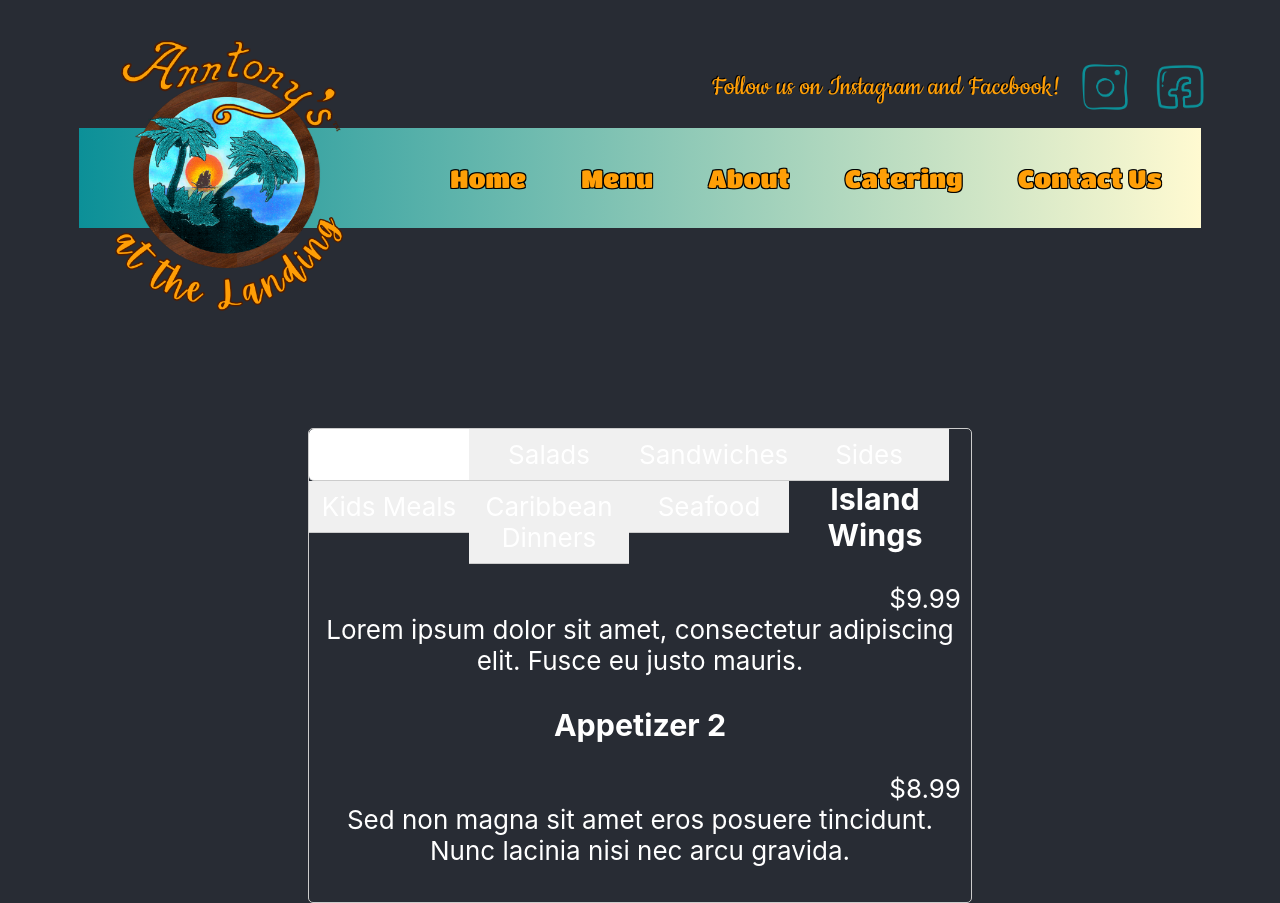
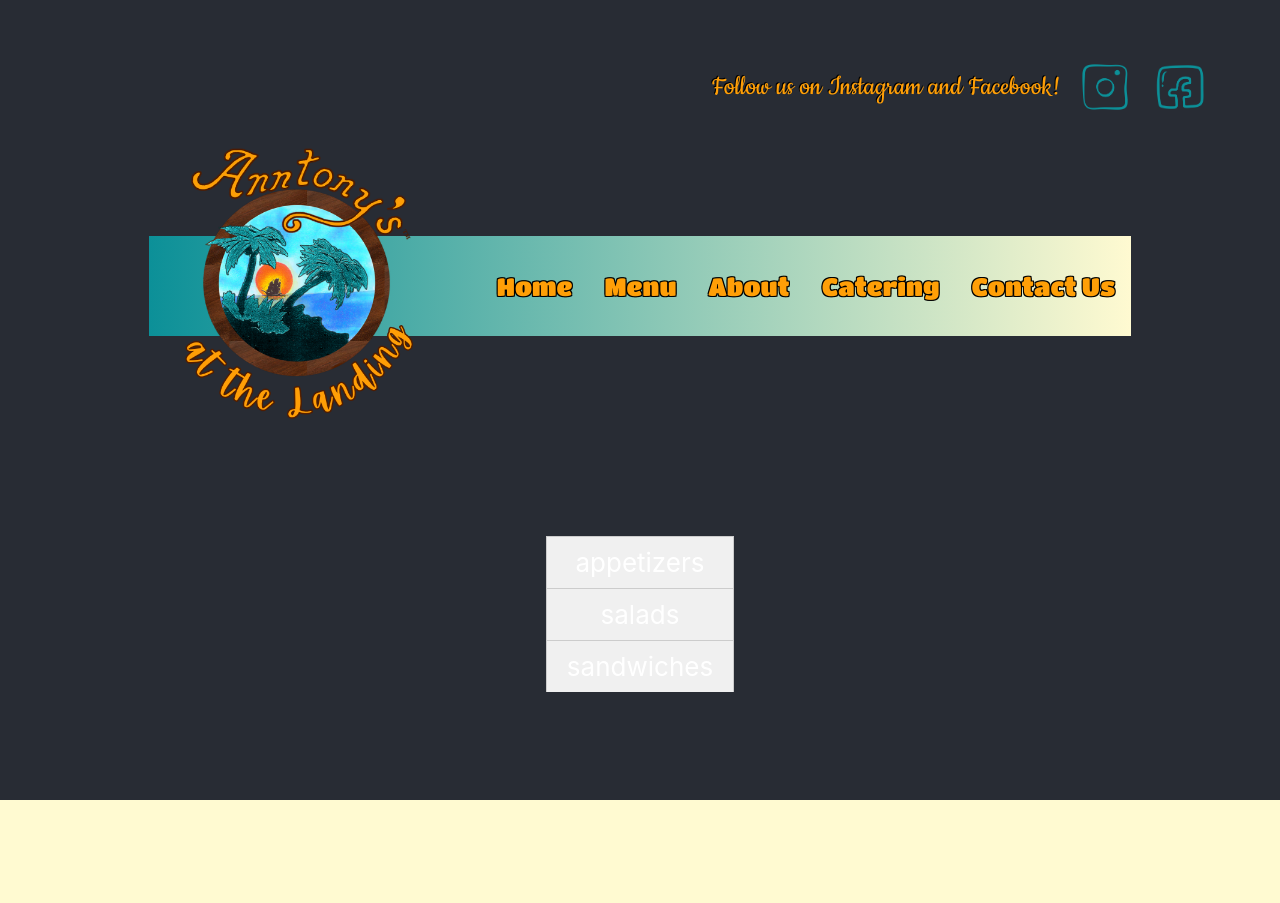
Before and after one commit to Introvette/anntonys-at-the-landing, a React (Create React App) app: page /menu in a window 1280 px wide. After the commit the page ends 800 px from the top, so only its background shows below. Built offline with nearby package versions, Linux system fonts and the light colour scheme.

Commit message:
tried to fix menu tabs :(

```diff
--- a/src/Components/MenuTabs/menuTabs.css
+++ b/src/Components/MenuTabs/menuTabs.css
@@ -1,94 +1,67 @@
+
 .menu-tabs-container {
-    border: 1px solid #ccc;
-    border-radius: 5px;
-    width: 59%;
+  display: flex;
+  flex-direction: column;
 }
 
+
+.tabs-wrapper {
+  display: flex;
+  flex-direction: row;
+}
+
+
 .tab {
-    padding: 10px;
   cursor: pointer;
+  padding: 10px 20px;
   background-color: #f0f0f0;
-    border-bottom: 1px solid #ccc;
-    text-align: center;
-    float: left;
-    width: 140px;
+  border: 1px solid #ccc;
+  border-bottom: none;
 }
+
 
 .tab.active {
   background-color: #fff;
 }
 
-.content {
-    padding: 10px;
-}
-
-.food-menu-content,
-.cocktails-content,
-.app-menu-content,
-.salads-menu-content,
-.sand-menu-content,
-.sides-menu-content,
-.kids-menu-content,
-.dinners-menu-content,
-.seafood-menu-content {
-    display: none;
-}
-
-.food-menu-content.active,
-.cocktails-content.active,
-.app-menu-content.active,
-.salads-menu-content.active,
-.sand-menu-content.active,
-.sides-menu-content.active,
-.kids-menu-content.active,
-.dinners-menu-content.active,
-.seafood-menu-content.active {
-    display: block;
-}
-
-.tab:first-child {
-    border-radius: 5px 0 0 5px;
-}
-
-.tab:last-child {
-    border-radius: 0 5px 5px 0;
+.menu-content {
+  border: 1px solid #ccc;
+  padding: 20px;
+  margin-top: 10px;
 }
 
 
-@media (max-width: 768px) {
-    .tab {
-        float: none;
-        width: 100%;
-        border-bottom: 1px solid #ccc;
-        border-right: none;
-    }
-
-    .menu-tabs-container {
-        border: none;
-        border-radius: 0;
-    }
-
-    .tab:first-child {
-        border-radius: 0;
-    }
-
-    .tab:last-child {
-        border-radius: 0;
-    }
-}
-
 .menu-item {
-    margin-bottom: 10px;
+  margin-bottom: 20px;
 }
 
 .item-name {
   font-weight: bold;
+  margin-bottom: 5px;
 }
 
+
 .item-price {
-    float: right;
+  color: #666;
 }
 
+
 .item-description {
-    clear: both;
+  color: #999;
 }
+
+
+.tab {
+  flex: 1;
+}
+
+
+@media (min-width: 768px) {
+  .menu-tabs-container {
+    display: block;
+  }
+
+  .mobile-tabs-wrapper {
+    display: none;
+  }
+}
--- a/src/Components/MenuTabs/menuTabs.jsx
+++ b/src/Components/MenuTabs/menuTabs.jsx
@@ -1,210 +1,118 @@
-import React, { useState } from "react";
+import React, { useState, useEffect } from "react";
 import "./menuTabs.css";
 
 const MenuTabs = () => {
-    const [activeTab, setActiveTab] = useState("appetizers");
+  const [activeTab, setActiveTab] = useState(null);
+  const [isMobile, setIsMobile] = useState(false);
+
+  const menuData = {
+    appetizers: [
+      {
+        name: "Island Wings",
+        price: "$9.99",
+        description: "Lorem ipsum dolor sit amet, consectetur adipiscing elit. Fusce eu justo mauris.",
+      },
+      {
+        name: "Appetizer 2",
+        price: "$8.99",
+        description: "Sed non magna sit amet eros posuere tincidunt. Nunc lacinia nisi nec arcu gravida.",
+      },
+    ],
+    salads: [
+      {
+        name: "Salad 1",
+        price: "$7.99",
+        description: "Lorem ipsum dolor sit amet, consectetur adipiscing elit. Fusce eu justo mauris.",
+      },
+      {
+        name: "Salad 2",
+        price: "$6.99",
+        description: "Sed non magna sit amet eros posuere tincidunt. Nunc lacinia nisi nec arcu gravida.",
+      },
+    ],
+    sandwiches: [
+      {
+        name: "Sandwich 1",
+        price: "$7.99",
+        description: "Lorem ipsum dolor sit amet, consectetur adipiscing elit. Fusce eu justo mauris.",
+      },
+      {
+        name: "Sandwich 2",
+        price: "$6.99",
+        description: "Sed non magna sit amet eros posuere tincidunt. Nunc lacinia nisi nec arcu gravida.",
+      },
+    ],
+  };
+
+  useEffect(() => {
+    const checkScreenWidth = () => {
+      setIsMobile(window.innerWidth < 768);
+    };
+
+    checkScreenWidth();
+
+    window.addEventListener("resize", checkScreenWidth);
+
+    return () => {
+      window.removeEventListener("resize", checkScreenWidth);
+    };
+  }, []);
 
   const handleTabClick = (tab) => {
-        if (activeTab === tab) {
-            setActiveTab("");
-        } else {
-            setActiveTab(tab);
-        }
+    setActiveTab(activeTab === tab ? null : tab);
   };
 
   return (
-        <div className="menu-tabs-container">
+    <div className={`menu-tabs-container ${isMobile ? "mobile" : "desktop"}`}>
+      {isMobile ? (
+
+        <div className="mobile-tabs-wrapper">
+
+          <input type="checkbox" id="toggle-menu" className="sr-only" />
+          <label htmlFor="toggle-menu" className="toggle-menu-label">
+            <span className="material-icons"></span>
+          </label>
+          <div className="collapsible-menu">
+
+            {Object.keys(menuData).map((category) => (
               <div
-                className={`tab ${activeTab === "appetizers" ? "active" : ""}`}
-                onClick={() => handleTabClick("appetizers")}
+                key={category}
+                className={`tab ${activeTab === category ? "active" : ""}`}
+                onClick={() => handleTabClick(category)}
               >
-                Appetizers
+                {category}
               </div>
+            ))}
+          </div>
+        </div>
+      ) : (
+
+        <div className="desktop-tabs-wrapper">
+
+          {Object.keys(menuData).map((category) => (
             <div
-                className={`tab ${activeTab === "salads" ? "active" : ""}`}
-                onClick={() => handleTabClick("salads")}
+              key={category}
+              className={`tab ${activeTab === category ? "active" : ""}`}
+              onClick={() => handleTabClick(category)}
             >
-                Salads
+              {category}
             </div>
-            <div
-                className={`tab ${activeTab === "sandwiches" ? "active" : ""}`}
-                onClick={() => handleTabClick("sandwiches")}
-            >
-                Sandwiches
-            </div>
-            <div
-                className={`tab ${activeTab === "sides" ? "active" : ""}`}
-                onClick={() => handleTabClick("sides")}
-            >
-                Sides
-            </div>
-            <div
-                className={`tab ${activeTab === "kids" ? "active" : ""}`}
-                onClick={() => handleTabClick("kids")}
-            >
-                Kids Meals
-            </div>
-            <div
-                className={`tab ${activeTab === "dinners" ? "active" : ""}`}
-                onClick={() => handleTabClick("dinners")}
-            >
-                Caribbean Dinners
-            </div>
-            <div
-                className={`tab ${activeTab === "seafood" ? "active" : ""}`}
-                onClick={() => handleTabClick("seafood")}
-            >
-                Seafood
-            </div>
-
-            <div className="content">
-                {activeTab === "appetizers" && (
-                    <div className="app-menu-content active">
-                        <div className="menu-item">
-                            <h3 className="item-name">Island Wings</h3>
-                            <span className="item-price">$9.99</span>
-                            <p className="item-description">
-                                Lorem ipsum dolor sit amet, consectetur adipiscing
-                                elit. Fusce eu justo mauris.
-                            </p>
-                        </div>
-                        <div className="menu-item">
-                            <h3 className="item-name">Appetizer 2</h3>
-                            <span className="item-price">$8.99</span>
-                            <p className="item-description">
-                                Sed non magna sit amet eros posuere tincidunt. Nunc
-                                lacinia nisi nec arcu gravida.
-                            </p>
-                        </div>
+          ))}
         </div>
       )}
 
-                {activeTab === "salads" && (
-                    <div className="salads-menu-content active">
-                        <div className="menu-item">
-                            <h3 className="item-name">Salad 1</h3>
-                            <span className="item-price">$7.99</span>
-                            <p className="item-description">
-                                Lorem ipsum dolor sit amet, consectetur adipiscing
-                                elit. Fusce eu justo mauris.
-                            </p>
+
+      {activeTab && (
+        <div className="menu-content">
+          {menuData[activeTab].map((item, index) => (
+            <div key={index} className="menu-item">
+              <h3 className="item-name">{item.name}</h3>
+              <span className="item-price">{item.price}</span>
+              <p className="item-description">{item.description}</p>
             </div>
-                        <div className="menu-item">
-                            <h3 className="item-name">Salad 2</h3>
-                            <span className="item-price">$6.99</span>
-                            <p className="item-description">
-                                Sed non magna sit amet eros posuere tincidunt. Nunc
-                                lacinia nisi nec arcu gravida.
-                            </p>
-                        </div>
+          ))}
         </div>
       )}
-
-                {activeTab === "sandwiches" && (
-                    <div className="sand-menu-content active">
-                        <div className="menu-item">
-                            <h3 className="item-name">Sandwich 1</h3>
-                            <span className="item-price">$9.99</span>
-                            <p className="item-description">
-                                Lorem ipsum dolor sit amet, consectetur adipiscing
-                                elit. Fusce eu justo mauris.
-                            </p>
-                        </div>
-                        <div className="menu-item">
-                            <h3 className="item-name">Sandwich 2</h3>
-                            <span className="item-price">$8.99</span>
-                            <p className="item-description">
-                                Sed non magna sit amet eros posuere tincidunt. Nunc
-                                lacinia nisi nec arcu gravida.
-                            </p>
-                        </div>
-                    </div>
-                )}
-
-                {activeTab === "sides" && (
-                    <div className="sides-menu-content active">
-                        <div className="menu-item">
-                            <h3 className="item-name">Side 1</h3>
-                            <span className="item-price">$3.99</span>
-                            <p className="item-description">
-                                Lorem ipsum dolor sit amet, consectetur adipiscing
-                                elit. Fusce eu justo mauris.
-                            </p>
-                        </div>
-                        <div className="menu-item">
-                            <h3 className="item-name">Side 2</h3>
-                            <span className="item-price">$2.99</span>
-                            <p className="item-description">
-                                Sed non magna sit amet eros posuere tincidunt. Nunc
-                                lacinia nisi nec arcu gravida.
-                            </p>
-                        </div>
-                    </div>
-                )}
-
-                {activeTab === "kids" && (
-                    <div className="kids-menu-content active">
-                        <div className="menu-item">
-                            <h3 className="item-name">Kids Meal 1</h3>
-                            <span className="item-price">$5.99</span>
-                            <p className="item-description">
-                                Lorem ipsum dolor sit amet, consectetur adipiscing
-                                elit. Fusce eu justo mauris.
-                            </p>
-                        </div>
-                        <div className="menu-item">
-                            <h3 className="item-name">Kids Meal 2</h3>
-                            <span className="item-price">$4.99</span>
-                            <p className="item-description">
-                                Sed non magna sit amet eros posuere tincidunt. Nunc
-                                lacinia nisi nec arcu gravida.
-                            </p>
-                        </div>
-                    </div>
-                )}
-
-                {activeTab === "dinners" && (
-                    <div className="dinners-menu-content active">
-                        <div className="menu-item">
-                            <h3 className="item-name">Dinner 1</h3>
-                            <span className="item-price">$12.99</span>
-                            <p className="item-description">
-                                Lorem ipsum dolor sit amet, consectetur adipiscing
-                                elit. Fusce eu justo mauris.
-                            </p>
-                        </div>
-                        <div className="menu-item">
-                            <h3 className="item-name">Dinner 2</h3>
-                            <span className="item-price">$11.99</span>
-                            <p className="item-description">
-                                Sed non magna sit amet eros posuere tincidunt. Nunc
-                                lacinia nisi nec arcu gravida.
-                            </p>
-                        </div>
-                    </div>
-                )}
-
-                {activeTab === "seafood" && (
-                    <div className="seafood-menu-content active">
-                        <div className="menu-item">
-                            <h3 className="item-name">Seafood Platter 1</h3>
-                            <span className="item-price">$14.99</span>
-                            <p className="item-description">
-                                Lorem ipsum dolor sit amet, consectetur adipiscing
-                                elit. Fusce eu justo mauris.
-                            </p>
-                        </div>
-                        <div className="menu-item">
-                            <h3 className="item-name">Seafood Platter 2</h3>
-                            <span className="item-price">$13.99</span>
-                            <p className="item-description">
-                                Sed non magna sit amet eros posuere tincidunt. Nunc
-                                lacinia nisi nec arcu gravida.
-                            </p>
-                        </div>
-                    </div>
-                )}
-            </div>
     </div>
   );
 };
```
Lines whose indentation alone changed are shown as unchanged.
